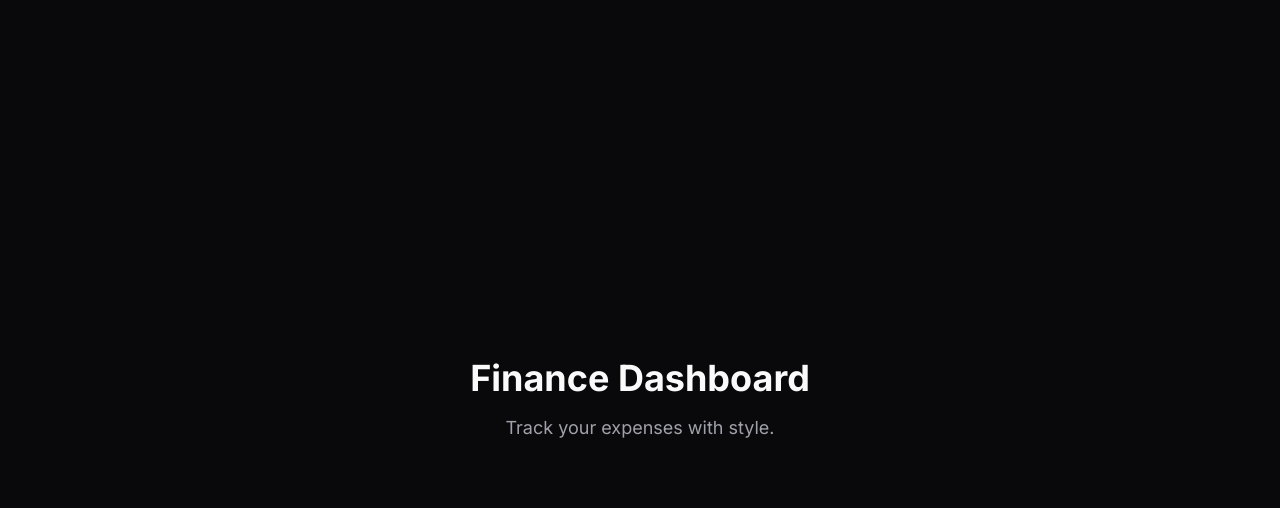
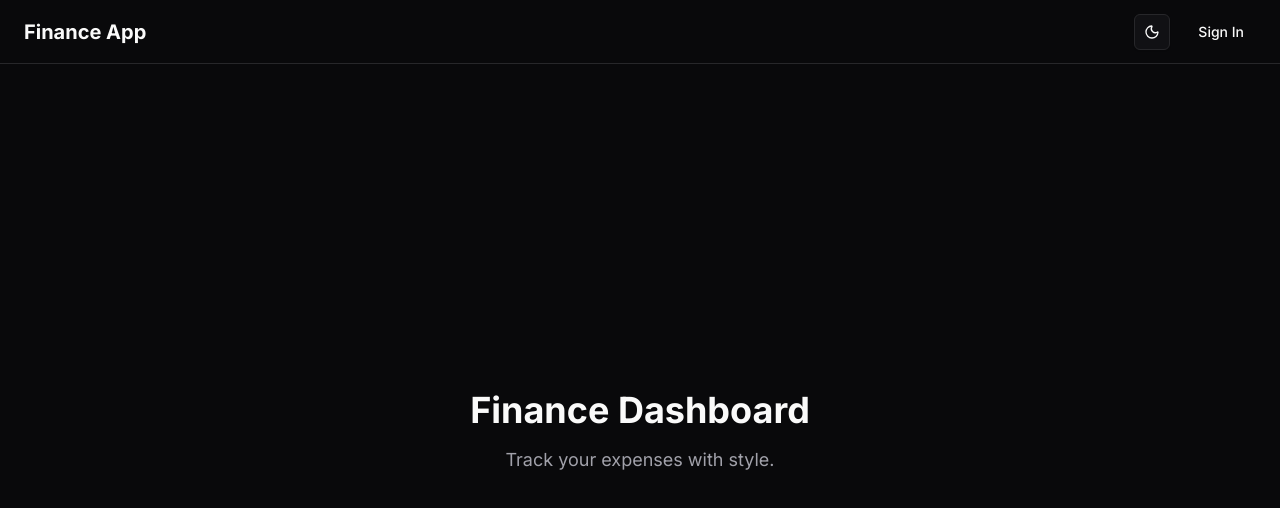
Before and after one commit to Barthmossr/finance-app, a Next.js app: page / in a window 1280 px wide. Shown: the top 508 px of the page. Built offline with nearby package versions, Linux system fonts and the light colour scheme; no server answers.

Commit message:
style: adjust imports

```diff
--- a/src/app/layout.tsx
+++ b/src/app/layout.tsx
@@ -1,6 +1,7 @@
 import type { Metadata } from 'next'
 import { Inter } from 'next/font/google'
 
+import { AuthProvider } from '@/components/auth-provider'
 import { ThemeProvider } from '@/components/theme-provider'
 
 import './globals.css'
@@ -26,7 +27,7 @@ function RootLayout({
           enableSystem
           disableTransitionOnChange
         >
-          {children}
+          <AuthProvider>{children}</AuthProvider>
         </ThemeProvider>
       </body>
     </html>
@@ -34,4 +35,4 @@ function RootLayout({
 }
 
 export { metadata }
-export default RootLayout
+export { RootLayout as default }
--- a/src/app/page.tsx
+++ b/src/app/page.tsx
@@ -2,9 +2,20 @@
 
 import { motion } from 'framer-motion'
 
+import { ThemeToggle } from '@/components/theme-toggle'
+import { UserNav } from '@/components/user-nav'
+
 function Dashboard() {
   return (
-    <div className="flex min-h-screen flex-col items-center justify-center p-24">
+    <div className="flex min-h-screen flex-col">
+      <header className="flex h-16 items-center justify-between border-b px-6">
+        <div className="text-xl font-bold">Finance App</div>
+        <div className="flex items-center gap-4">
+          <ThemeToggle />
+          <UserNav />
+        </div>
+      </header>
+      <main className="flex flex-1 flex-col items-center justify-center p-24">
         <motion.h1
           initial={{ opacity: 0, y: -20 }}
           animate={{ opacity: 1, y: 0 }}
@@ -16,8 +27,9 @@ function Dashboard() {
         <p className="mt-4 text-lg text-muted-foreground">
           Track your expenses with style.
         </p>
+      </main>
     </div>
   )
 }
 
-export default Dashboard
+export { Dashboard as default }
--- a/src/components/theme-provider.tsx
+++ b/src/components/theme-provider.tsx
@@ -1,12 +1,12 @@
 'use client'
 
-import * as React from 'react'
+import { ComponentProps } from 'react'
 import { ThemeProvider as NextThemesProvider } from 'next-themes'
 
 function ThemeProvider({
   children,
   ...props
-}: React.ComponentProps<typeof NextThemesProvider>) {
+}: ComponentProps<typeof NextThemesProvider>) {
   return <NextThemesProvider {...props}>{children}</NextThemesProvider>
 }
 
```
Lines whose indentation alone changed are shown as unchanged.
